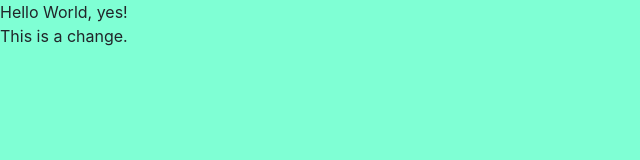
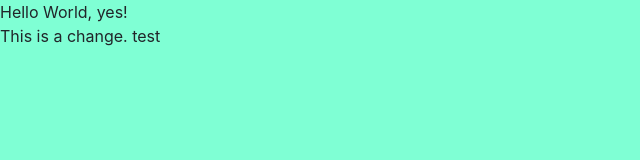
Before and after one commit to aridan12/BambookAWS, a plain HTML site: page index.html in a window 1280 px wide. Shown: the full height of the page, 0-640 px from the left. Drawn offline with nearby package versions, Linux system fonts and the light colour scheme.

Commit message:
Added a test message

```diff
--- a/index.html
+++ b/index.html
@@ -10,6 +10,6 @@
 </head>
 <body>
     Hello World, yes!<br>
-    This is a change.
+    This is a change. test
 </body>
 </html>
```
